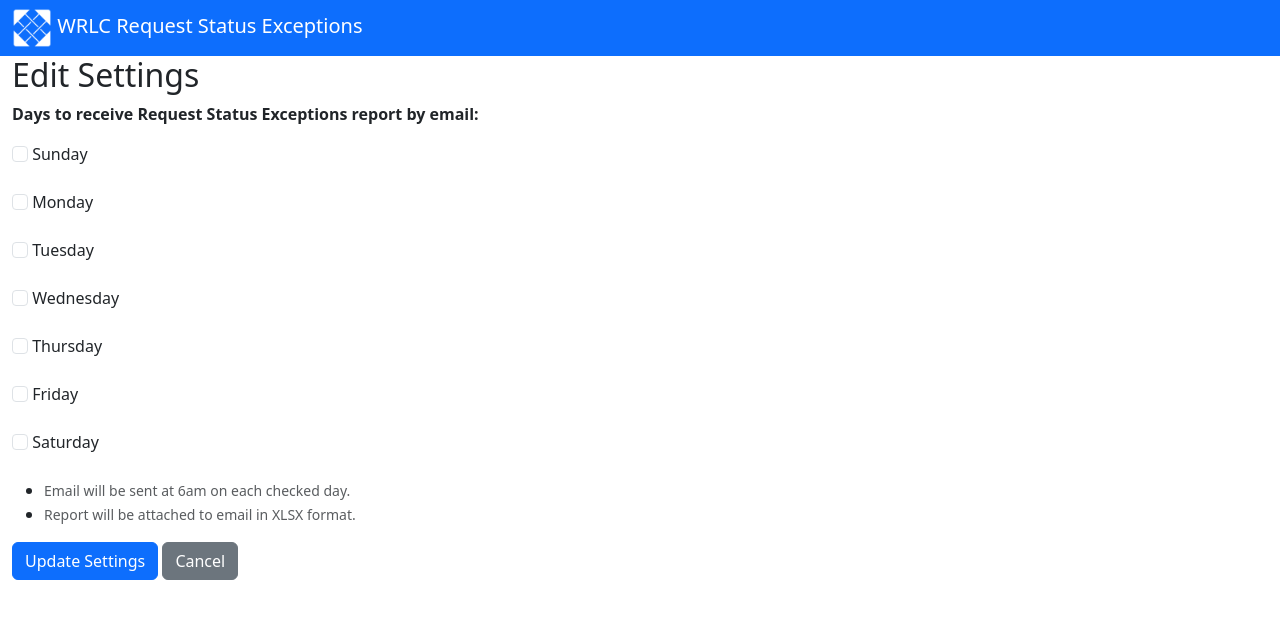
After one commit to WRLC/request-exceptions-transit, a Flask app: template templates/settings.html in a window 1280 px wide. The commit adds this page. Shown: the top 619 px of the page. Run offline with Flask 3, Linux system fonts and the light colour scheme; the template is opened without the code that fills it: values that come from a table or form of the project are taken from there, others are empty; parts of the project's set-up code (start-up, migrations or seed data) failed here and were passed over.

Commit message:
add user select days form and data model

```diff
--- a/app.py
+++ b/app.py
@@ -1,7 +1,8 @@
 from flask import Flask, render_template, redirect, url_for, flash, session, request, abort, Response
 from settings import database, shared_secret, log_file
 from models import db, InstitutionForm, add_institution_form_submit, Institution, get_all_institutions, user_login, \
-    get_all_last_updates, User
+    get_all_last_updates, User, UserSettingsForm, UserDay
+from utils import update_user_settings
 import logging
 import os
 from logging.handlers import TimedRotatingFileHandler
@@ -232,5 +233,29 @@ def view_users():
     return render_template('users.html', users=users)  # render the users admin page
 
 
+# Edit uer settings
+@app.route('/settings', methods=['GET', 'POST'])
+@auth_required
+def edit_settings():
+    # get the user from the database
+    user = db.session.execute(db.select(User).filter(User.username == session['username'])).scalar_one_or_none()
+    days = db.session.execute(db.select(UserDay).filter(UserDay.user == user.id)).scalars()  # get the user's days
+    userdays = []  # create an empty list for the user's days
+
+    for day in days:  # for each existing user day
+        userdays.append(day.day)  # add the day to the list
+
+    form = UserSettingsForm()  # load the form
+
+    # if the form is submitted and valid
+    if form.validate_on_submit():
+        update_user_settings(form, user)  # update the user settings
+        flash('Settings updated successfully', 'success')  # flash a success message
+        return redirect(url_for('hello_world'))
+
+    # render the settings page
+    return render_template('settings.html', form=form, days=userdays)
+
+
 if __name__ == '__main__':
     app.run()
--- a/models.py
+++ b/models.py
@@ -1,6 +1,7 @@
 from flask_wtf import FlaskForm
-from wtforms import StringField, SelectMultipleField
+from wtforms import StringField, BooleanField
 from wtforms.validators import DataRequired
+from wtforms.widgets import ListWidget, CheckboxInput
 from flask_sqlalchemy import SQLAlchemy
 from sqlalchemy.orm import aliased
 from settings import admins
@@ -251,18 +252,15 @@ class UserDay(db.Model):
         return '<UserDay %r>' % self.id
 
 
+# User Settings form class
 class UserSettingsForm(FlaskForm):
-    day = SelectMultipleField(
-        'Day', choices=[
-            (0, 'Monday'),
-            (1, 'Tuesday'),
-            (2, 'Wednesday'),
-            (3, 'Thursday'),
-            (4, 'Friday'),
-            (5, 'Saturday'),
-            (6, 'Sunday')
-        ]
-    )
+    sunday = BooleanField('Sunday', widget=CheckboxInput())
+    monday = BooleanField('Monday', widget=CheckboxInput())
+    tuesday = BooleanField('Tuesday', widget=CheckboxInput())
+    wednesday = BooleanField('Wednesday', widget=CheckboxInput())
+    thursday = BooleanField('Thursday', widget=CheckboxInput())
+    friday = BooleanField('Friday', widget=CheckboxInput())
+    saturday = BooleanField('Saturday', widget=CheckboxInput())
 
 
 ####################
--- a/static/css/style.css
+++ b/static/css/style.css
@@ -28,3 +28,7 @@
     vertical-align: middle;
     border: 0;
 }
+
+.form-control#day {
+    list-style: none;
+}
--- /dev/null
+++ b/templates/settings.html
@@ -0,0 +1,81 @@
+{% extends 'base.html' %}
+
+{% block content %}
+    <h2>
+        {% block page_title %}
+            Edit Settings
+        {% endblock %}
+    </h2>
+    <form method="post">
+        {{ form.csrf_token }}
+        <div class="mb-3">
+            <strong>Days to receive Request Status Exceptions report by email:</strong>
+        </div>
+        <div class="mb-3">
+            {% if 0 in days %}
+                {{ form.sunday(class="form-check-input", checked="checked") }}
+            {% else %}
+                {{ form.sunday(class="form-check-input") }}
+            {% endif %}
+            {{ form.sunday.label(class="form-label") }}
+        </div>
+        <div class="mb-3">
+            {% if 1 in days %}
+                {{ form.monday(class="form-check-input", checked="checked") }}
+            {% else %}
+                {{ form.monday(class="form-check-input") }}
+            {% endif %}
+            {{ form.monday.label(class="form-label") }}
+        </div>
+        <div class="mb-3">
+            {% if 2 in days %}
+                {{ form.tuesday(class="form-check-input", checked="checked") }}
+            {% else %}
+                {{ form.tuesday(class="form-check-input") }}
+            {% endif %}
+            {{ form.tuesday.label(class="form-label") }}
+        </div>
+        <div class="mb-3">
+            {% if 3 in days %}
+                {{ form.wednesday(class="form-check-input", checked="checked") }}
+            {% else %}
+                {{ form.wednesday(class="form-check-input") }}
+            {% endif %}
+            {{ form.wednesday.label(class="form-label") }}
+        </div>
+        <div class="mb-3">
+            {% if 4 in days %}
+                {{ form.thursday(class="form-check-input", checked="checked") }}
+            {% else %}
+                {{ form.thursday(class="form-check-input") }}
+            {% endif %}
+            {{ form.thursday.label(class="form-label") }}
+        </div>
+        <div class="mb-3">
+            {% if 5 in days %}
+                {{ form.friday(class="form-check-input", checked="checked") }}
+            {% else %}
+                {{ form.friday(class="form-check-input") }}
+            {% endif %}
+            {{ form.friday.label(class="form-label") }}
+        </div>
+        <div class="mb-3">
+            {% if 6 in days %}
+                {{ form.saturday(class="form-check-input", checked="checked") }}
+            {% else %}
+                {{ form.saturday(class="form-check-input") }}
+            {% endif %}
+            {{ form.saturday.label(class="form-label") }}
+        </div>
+        <div class="mb-3">
+            <ul>
+                <li><small class="text-muted">Email will be sent at 6am on each checked day.</small></li>
+                <li><small class="text-muted">Report will be attached to email in XLSX format.</small></li>
+            </ul>
+        </div>
+        <div class="actions">
+            <input type="submit" value="Update Settings"  class="btn btn-primary" />
+            <a class="btn btn-secondary" href="{{ url_for('hello_world') }}">Cancel</a>
+        </div>
+    </form>
+{% endblock %}
```
Also changed, not shown: utils.py (+21 -0 lines).
